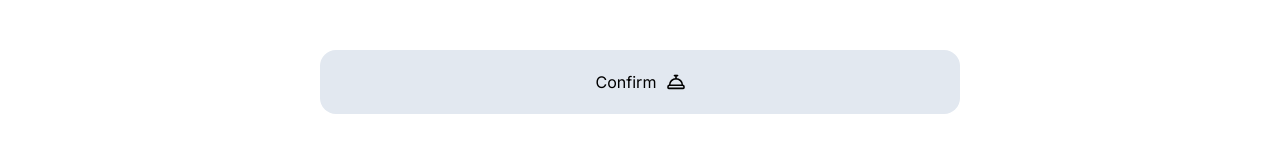
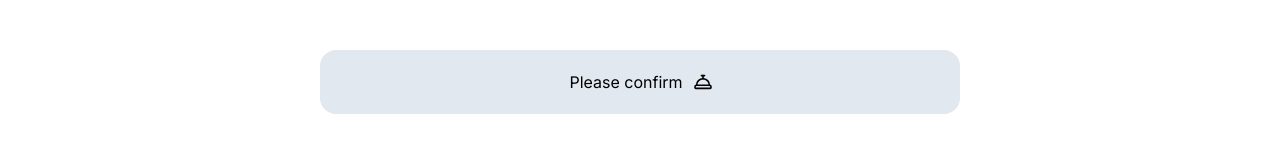
Before and after one commit to j-eick/pos-restaurant, a Next.js app: page /menu/order in a window 1280 px wide. Both pictures are taken after a click on the button "place order". Shown: the part 470-622 px from the top of the page. Built offline with nearby package versions, Linux system fonts and the light colour scheme.

Commit message:
half baked animation; minor changes

```diff
--- a/app/menu/order/page.tsx
+++ b/app/menu/order/page.tsx
@@ -8,8 +8,9 @@ import useOrderStore from "@/app/hooks/useOrderStore";
 import { Button } from "@/app/components/ui/button";
 import { FaConciergeBell } from "react-icons/fa";
 import { LuConciergeBell } from "react-icons/lu";
-import { useState } from "react";
+import { useEffect, useState } from "react";
 import { useCounter } from "@/app/hooks/useCounter";
+import { Text } from "@/app/components/ui/text";
 
 console.clear();
 
@@ -17,6 +18,7 @@ export default function CustomerOrders() {
   const [buttonIsClicked, setButtonIsClicked] = useState(false);
   const [count, { add, reset }] = useCounter();
   const [orderButtonDisabled, setOrderButtonDisabled] = useState(false);
+  const [isOrderButtonHidden, setIsOrderButtonHidden] = useState(false);
 
   const orderList = useOrderStore((state) => state.orderList);
   const resetOrderList = useOrderStore((state) => state.clearList);
@@ -32,19 +34,13 @@ export default function CustomerOrders() {
       setOrderButtonDisabled(!orderButtonDisabled);
       setTimeout(() => {
         router.push("/complete");
+        reset();
       }, 6000);
-      reset();
     }
   }
 
   const buttonAnimation =
-    count === 0
-      ? ""
-      : count === 1
-        ? "animate-slideDownUp button-half"
-        : count === 2
-          ? "animate-slideDownUp button-full "
-          : "";
+    count === 0 ? "" : count === 1 ? "animate-slideDownUp " : count === 2 ? "animate-slideDownUp " : "";
 
   return (
     <main>
@@ -61,15 +57,16 @@ export default function CustomerOrders() {
       </header>
       <OrderList />
       <div className="w-full mt-16 flex justify-center">
+        {!isOrderButtonHidden ? (
           <Button
             onClick={handlePlaceOrder}
             type="placeOrder"
             key={count}
             isClicked={buttonIsClicked}
             disabled={orderButtonDisabled}
+            hidden={isOrderButtonHidden}
             setIsClicked={setButtonIsClicked}
-          className={`
-                      ${buttonAnimation} `}
+            className={`${buttonAnimation}`}
           >
             {count === 0 && (
               <>
@@ -79,19 +76,22 @@ export default function CustomerOrders() {
             )}
             {count === 1 && (
               <>
-              <span>Confirm</span>
+                <span>Please confirm</span>
                 <LuConciergeBell className="scale-[120%]" />
               </>
             )}
             {count >= 2 && (
               <>
-              <span>Confirm</span>
-              <FaConciergeBell
-                className={`scale-[120%] animate-bellWiggleFast ${count === 2 && "pointer-events-none"}`}
-              />
+                <span>Let us cook</span>
+                <FaConciergeBell className={`animate-bellWiggleFast ${count === 2 && "pointer-events-none"}`} />
               </>
             )}
           </Button>
+        ) : (
+          <Text tag="p" className="animate-textReveal">
+            Thank your for your order!
+          </Text>
+        )}
       </div>
     </main>
   );
--- a/tailwind.config.js
+++ b/tailwind.config.js
@@ -30,6 +30,10 @@ module.exports = {
           from: { height: "0%" },
           to: { height: "40%" },
         },
+        textAppearLeftToRight: {
+          from: { width: "0" },
+          to: { width: "100%" },
+        },
         slideDownUp: {
           "0%": { transform: "translateY(0px)" },
           "50%": { transform: "translateY(10px)" },
@@ -41,6 +45,7 @@ module.exports = {
         bellWiggleFast: "bell_wiggle_140 .3s 5",
         slideDown: "stretchDown 1s 1 cubic-bezier(.47,1.64,.41,.8)",
         slideDownUp: "slideDownUp .25s 1",
+        textReveal: "textAppearLeftToRight 3s 1 ease-in",
       },
       height: {
         orderPlaced: "40%",
```
Lines whose indentation alone changed are shown as unchanged.
